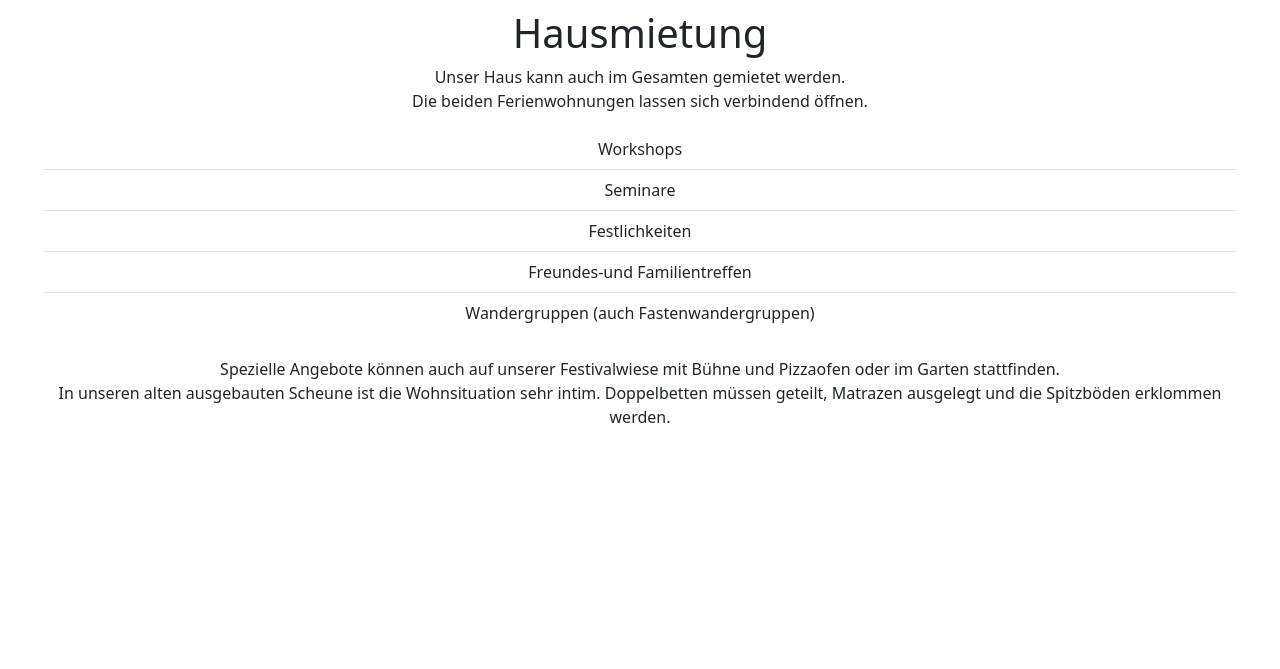
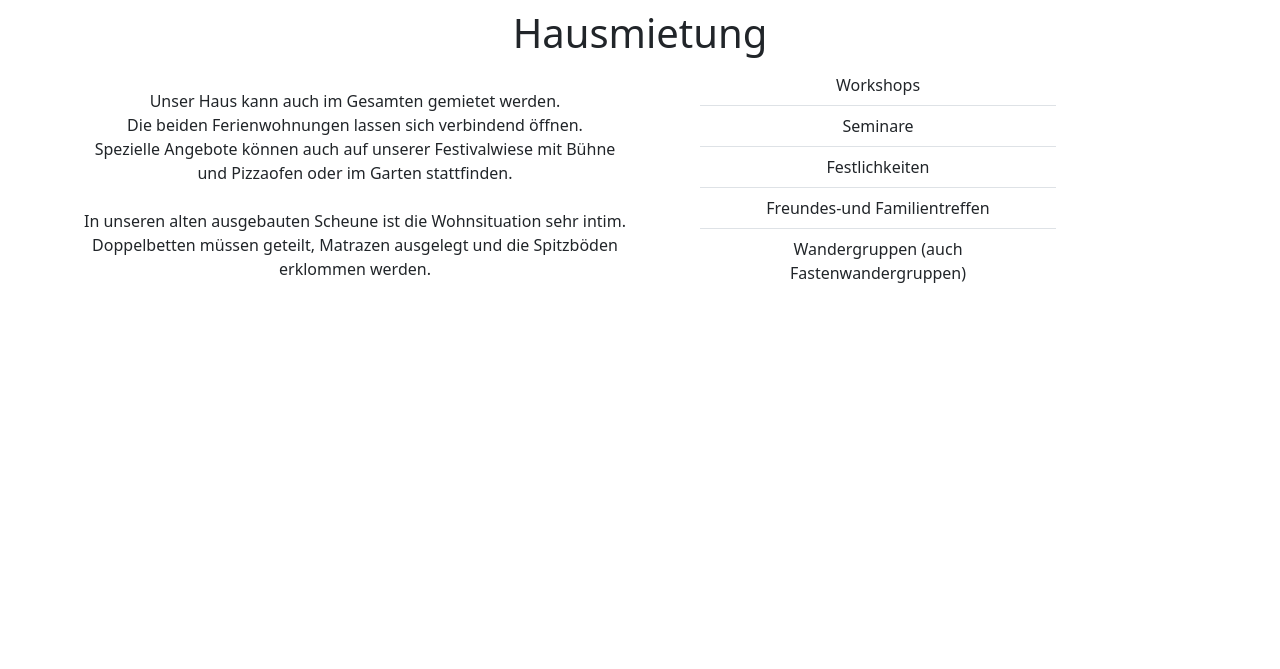
Before and after one commit to Rafaela-Wetzel/schlosskulm-rental-apartments, a Django app: page /haus/ in a window 1280 px wide. Shown: the part 56-725 px from the top of the page. Run offline with Django 4.2, Linux system fonts and the light colour scheme.

Commit message:
Add grid system and gap between columns for haus.html

```diff
--- a/home/templates/home/haus.html
+++ b/home/templates/home/haus.html
@@ -3,9 +3,19 @@
 
 <h1>Hausmietung</h1>
 
-<p>Unser Haus kann auch im Gesamten gemietet werden.<br>
-    Die beiden Ferienwohnungen lassen sich verbindend öffnen.</p>
+<div class="container">
+    <div class="row column-gap-5">
+        <div class="col-sm-6">
+            <p class="pt-4">Unser Haus kann auch im Gesamten gemietet werden.<br>
+                Die beiden Ferienwohnungen lassen sich verbindend öffnen.<br>
+                Spezielle Angebote können auch auf unserer Festivalwiese mit Bühne und Pizzaofen oder im Garten
+                stattfinden.<br><br>
+                In unseren alten ausgebauten Scheune ist die Wohnsituation sehr intim. Doppelbetten müssen geteilt,
+                Matrazen ausgelegt und die Spitzböden erklommen werden.
+            </p>
+        </div>
 
+        <div class="col-sm-4">
             <ul class="list-group list-group-flush">
                 <li class="list-group-item">Workshops</li>
                 <li class="list-group-item">Seminare</li>
@@ -13,11 +23,8 @@
                 <li class="list-group-item">Freundes-und Familientreffen</li>
                 <li class="list-group-item">Wandergruppen (auch Fastenwandergruppen)</li>
             </ul>
-<br>
-    <p>
-    Spezielle Angebote können auch auf unserer Festivalwiese mit Bühne und Pizzaofen oder im Garten stattfinden.
-    <br>
-    In unseren alten ausgebauten Scheune ist die Wohnsituation sehr intim. Doppelbetten müssen geteilt, Matrazen ausgelegt und die Spitzböden erklommen werden.
-    </p>
+        </div>
+    </div>
+</div>
 
 {% endblock %}
```
Lines whose indentation alone changed are shown as unchanged.
